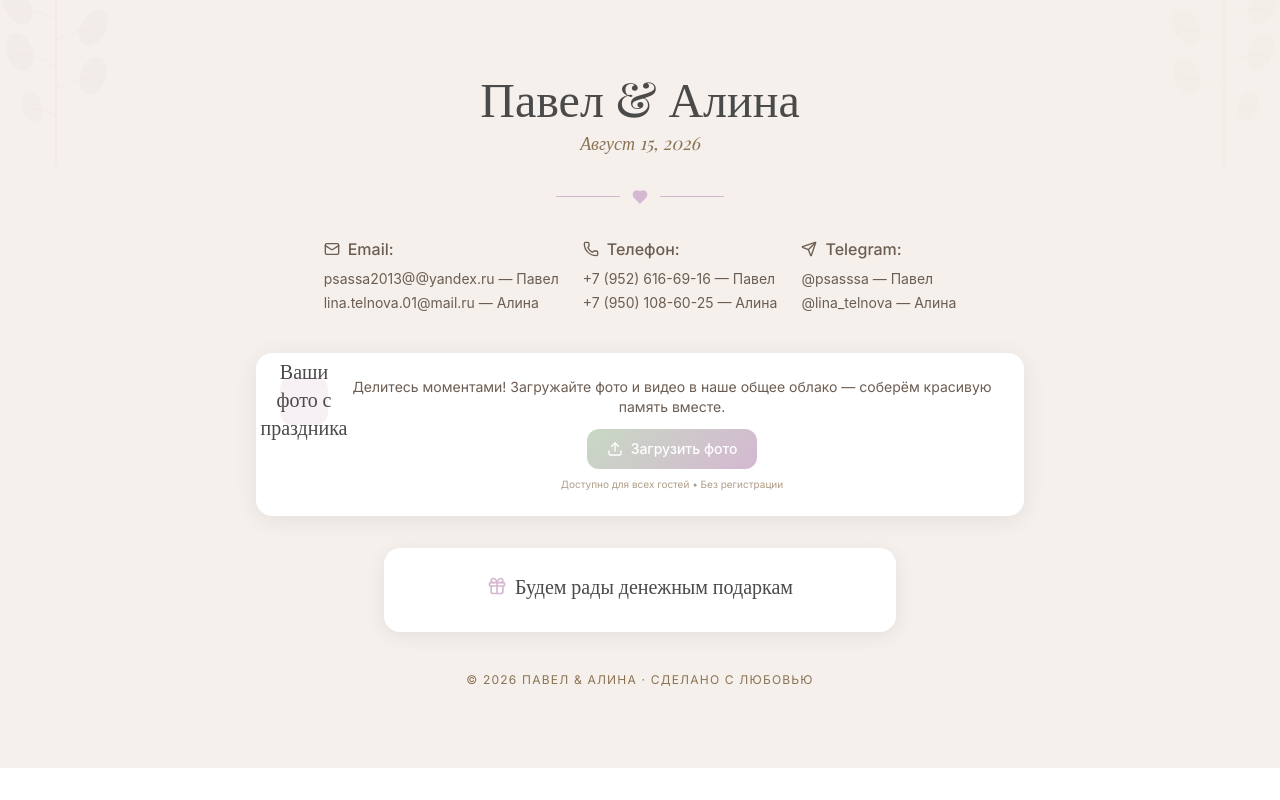
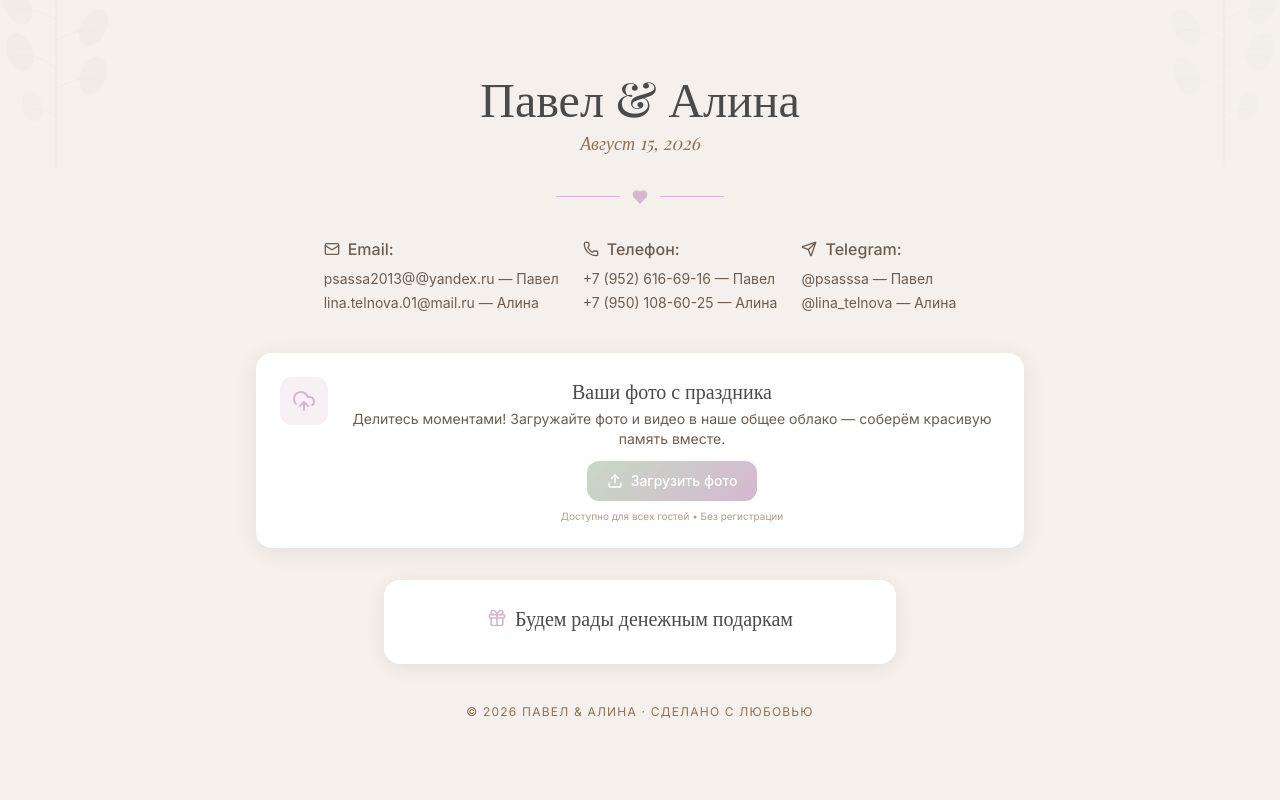
Before and after one commit to pssassa/wedding-invite-new, a React (Vite) app: page / in a window 1280 px wide. Shown: the part 6367-7167 px from the top of the page. Before the commit the page ends 7135 px from the top, so only its background shows below. Built offline with nearby package versions, Linux system fonts and the light colour scheme.

Commit message:
Change Gcloud

```diff
--- a/src/app/App.tsx
+++ b/src/app/App.tsx
@@ -917,11 +917,11 @@ function FooterSection() {
               <div className="flex-shrink-0 w-12 h-12 rounded-xl flex items-center justify-center"
                   style={{ background: '#D4B8D133' }}>
                 <CloudUpload className="w-6 h-6 text-[#D4B8D1]" />
+              </div>
+              <div className="flex-1 min-w-0">
                 <h3 className="font-['Playfair_Display'] text-xl text-[#4A4A4A] mb-1">
                   Ваши фото с праздника
                 </h3>
-              </div>
-              <div className="flex-1 min-w-0">
                 <p className="font-['Inter'] text-[#6B5D52] text-sm mb-3">
                   Делитесь моментами! Загружайте фото и видео в наше общее облако — соберём красивую память вместе.
                 </p>
```
